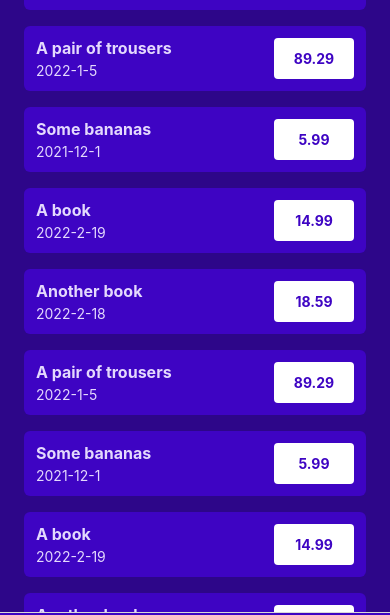
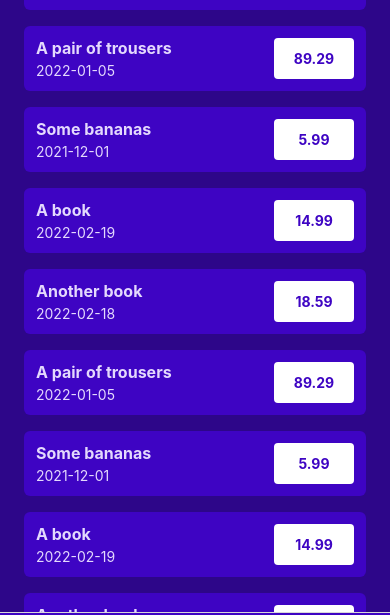
Before and after one commit to bluesnake0818/expense-tracker, a React Native app: screen /AllExpenses in a window 390 px wide. Shown: the part 183-798 px from the top of the page. Built offline with nearby package versions, Linux system fonts and the light colour scheme.

Commit message:
pre-fill edit form

```diff
--- a/components/ManageExpense/ExpenseForm.js
+++ b/components/ManageExpense/ExpenseForm.js
@@ -3,12 +3,13 @@
 
 import Input from './Input'
 import Button from '../UI/Button'
+import { getFortmattedDate } from '../../util/date'
 
-const ExpenseForm = ( { submitButtonLabel, onCancel, onSubmit } ) => {
+const ExpenseForm = ( { submitButtonLabel, onCancel, onSubmit, defaultValues } ) => {
   const [inputValues, setInputValues] = useState({
-    amount: '',
-    date: '',
-    description: '',
+    amount: defaultValues ? defaultValues.amount.toString() : '',
+    date: defaultValues ? getFortmattedDate(defaultValues.date) : '',
+    description: defaultValues ? defaultValues.description : '',
   })
 
 
--- a/screens/ManageExpense.js
+++ b/screens/ManageExpense.js
@@ -13,6 +13,10 @@
 
   const editedExpenseId = route.params?.expenseId
   const isEditing = !!editedExpenseId
+
+  const selectedExpense = expensesCtx.expenses.find(
+    (expense) => expense.id === editedExpenseId
+  )
 
   useLayoutEffect(() => {
     navigation.setOptions({
@@ -43,7 +47,8 @@
       <ExpenseForm
         submitButtonLabel={isEditing ? 'Update' : 'Add'}
         onSubmit={confirmHandler}
-        onCancle={cancelHandler}
+        onCancel={cancelHandler}
+        defaultValues={selectedExpense}
       />
       {isEditing && (
         <View style={styles.deleteContainer}>
--- a/util/date.js
+++ b/util/date.js
@@ -1,5 +1,5 @@
 export function getFortmattedDate(date) {
-  return `${date.getFullYear()}-${date.getMonth() + 1}-${date.getDate()}`
+  return date.toISOString().slice(0,10)
 }
 
 export function getDateMinusDays(date, days) {
```
